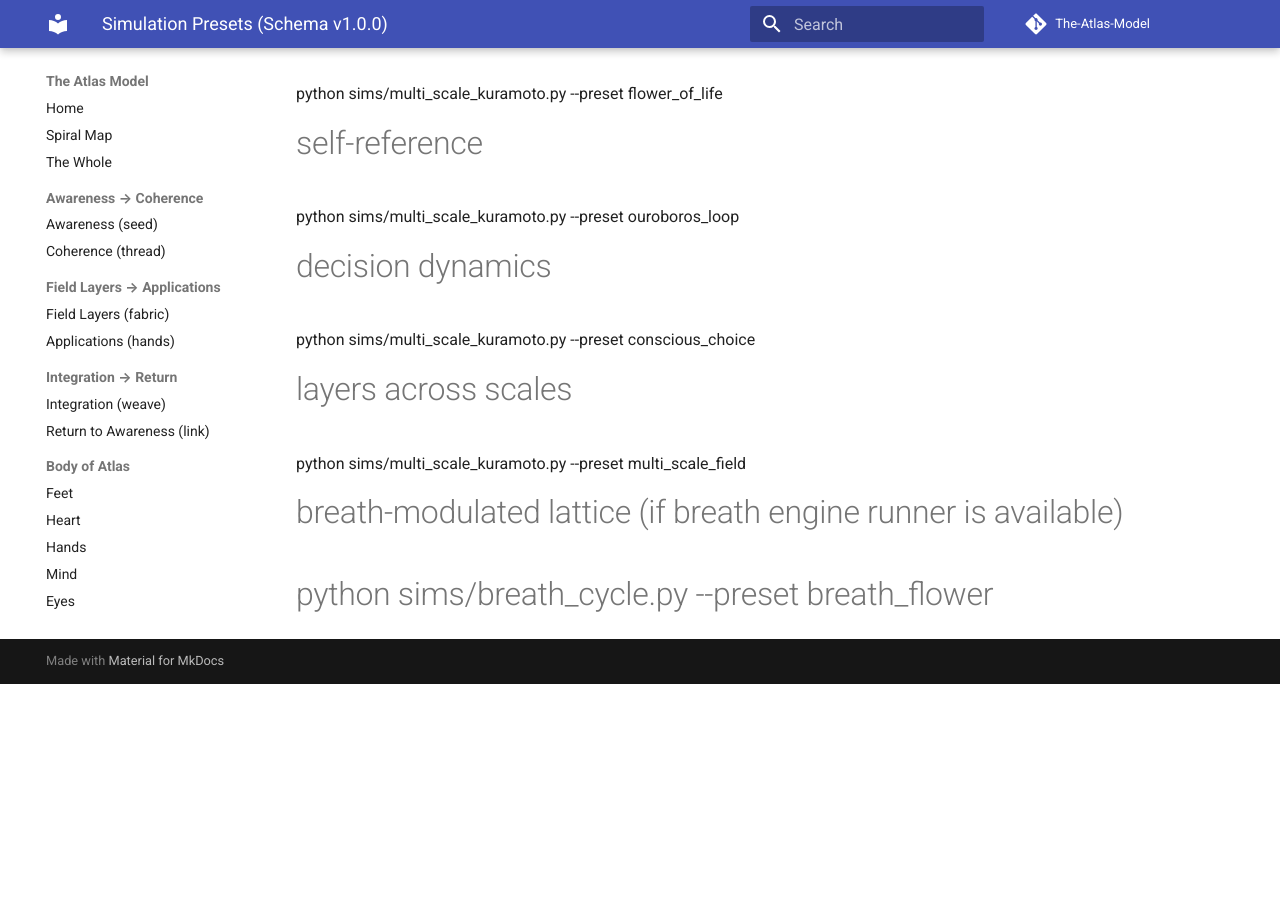
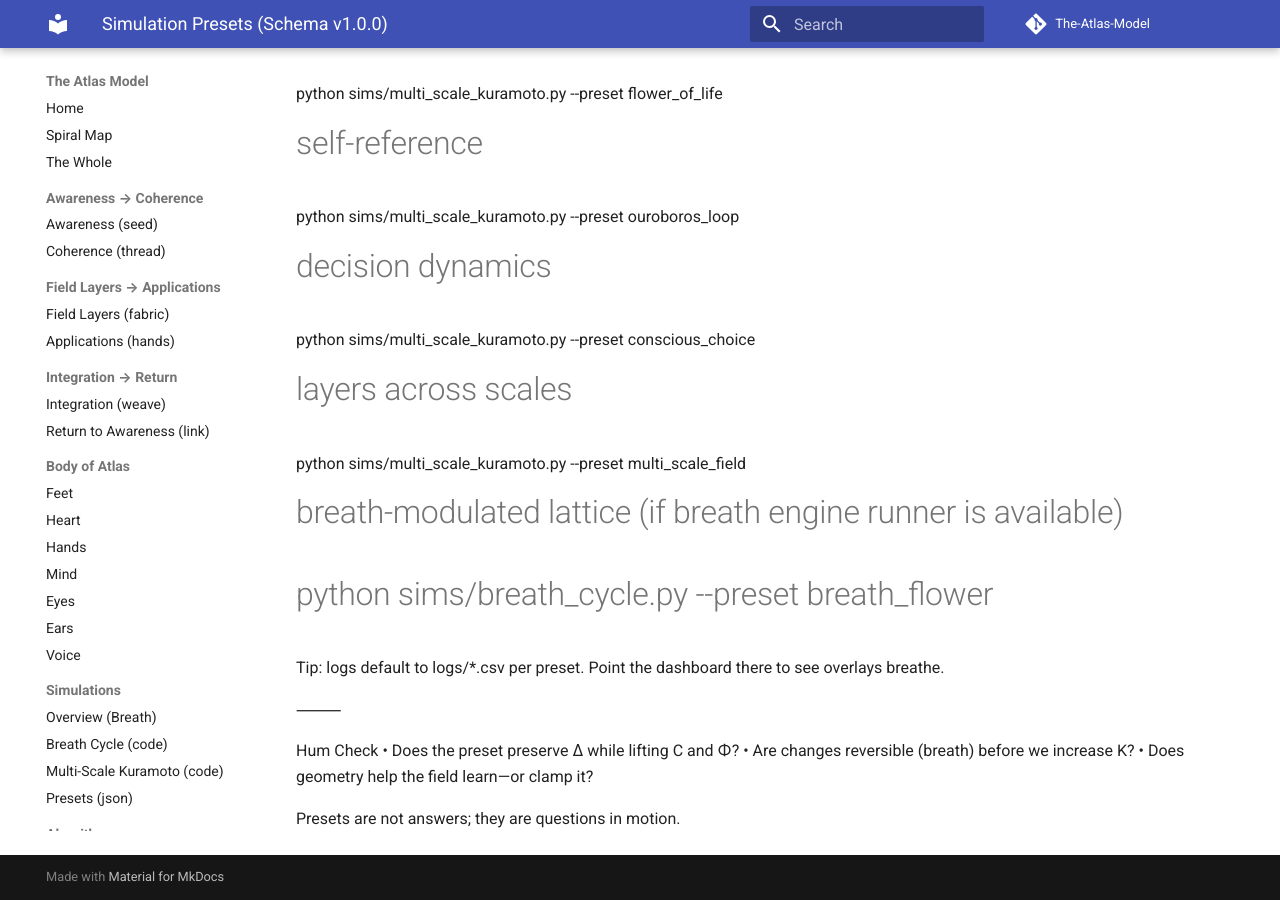
Before and after one commit to TerralanMira/The-Atlas-Model, an MkDocs documentation site: the page built from docs/sims/presets.md, in a window 1280 px wide and 900 px high, scrolled down 2332 px. Built offline with MkDocs 1.6.1 and Material for MkDocs 9.7.7, drawn with Linux system fonts in a browser that asks for light colours; comment, search, counter and statistics services are not loaded; before the commit the page ends 3016 px from its top, so only the background shows below that.

Commit message:
Update presets.md

```diff
--- a/docs/sims/presets.md
+++ b/docs/sims/presets.md
@@ -87,3 +87,13 @@
 
 # breath-modulated lattice (if breath engine runner is available)
 # python sims/breath_cycle.py --preset breath_flower
+Tip: logs default to logs/*.csv per preset. Point the dashboard there to see overlays breathe.
+
+⸻
+
+Hum Check
+	•	Does the preset preserve Δ while lifting C and Φ?
+	•	Are changes reversible (breath) before we increase K?
+	•	Does geometry help the field learn—or clamp it?
+
+Presets are not answers; they are questions in motion.
```
